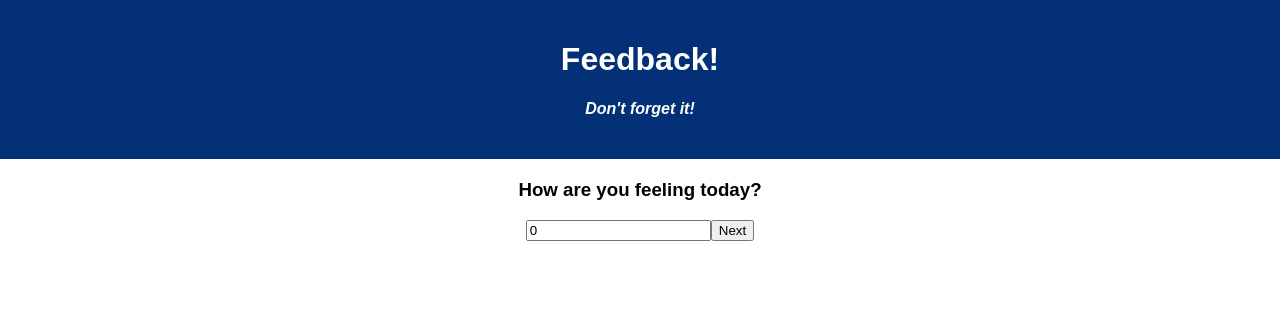
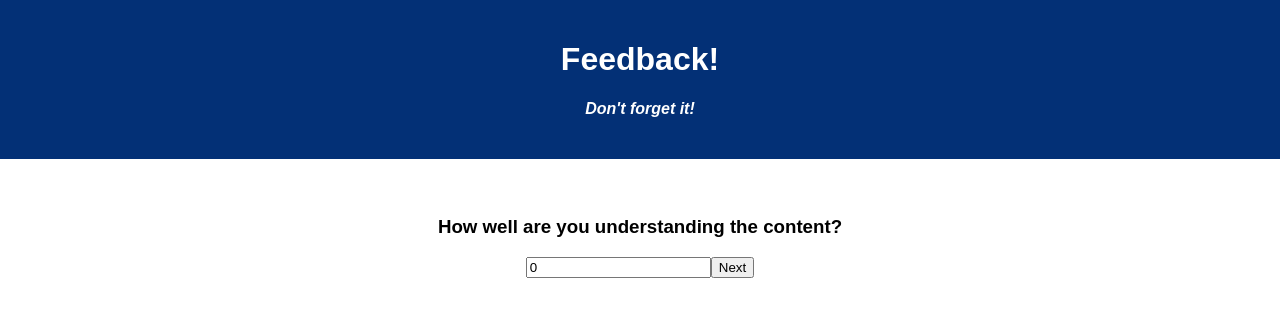
Before and after one commit to Raul17R/weekend-redux-feedback-loop, a React (Create React App) app: page /#/understanding in a window 1280 px wide. Before the commit this address led to /#/. Shown: the top 316 px of the page. Built offline with nearby package versions, Linux system fonts and the light colour scheme.

Commit message:
Switched the header in app.jsx, and added the route for understanding

```diff
--- a/src/components/App/App.jsx
+++ b/src/components/App/App.jsx
@@ -4,6 +4,7 @@ import axios from 'axios';
 import './App.css';
 import Header from '../Header/Header.jsx';
 import Feeling from '../Feeling/Feeling.jsx';
+import Understanding from '../Understanding/Understanding.jsx'
 
 function App() {
 
@@ -11,12 +12,14 @@ function App() {
     <div className='App'>
       <Router>
         <Header />
-        <Feeling />
         <br />
           <div>
-            {/* <Route exact path="/feeling"> */}
-
-            {/* </Route> */}
+            <Route exact path="/">
+              <Feeling />
+            </Route>
+            <Route exact path = "/understanding">
+              <Understanding />
+            </Route>
           </div>
       </Router>
     </div>
--- /dev/null
+++ b/src/components/Understanding/Understanding.jsx
@@ -0,0 +1,22 @@
+import { useSelector, useDispatch } from 'react-redux';
+import { useHistory } from 'react-router-dom';
+
+const understanding = () =>{
+    const history = useHistory();
+    const understanding = useSelector(store => store.understanding);
+    const dispatch = useDispatch();
+
+    const handleChange = (event) =>{
+        dispatch ({type: 'SET_UNDERSTANDING', payload: event.target.value});
+    }
+    return (
+        <>
+            <h3>How well are you understanding the content?</h3>
+            <input value={understanding} onChange={handleChange} className="input" type="number" />
+            <button onClick={() => history.push('/supported')} className='button'>Next</button>
+
+        </>
+    )
+}
+
+export default understanding;
--- a/src/index.js
+++ b/src/index.js
@@ -18,6 +18,15 @@ const feeling = (state = 0, action) =>{
     return state;
 }
 
+const understanding = (state = 0, action) =>{
+    if(action.type === 'SET_UNDERSTANDING'){
+        return action.payload;
+    }else if(action.type === 'CLEAR_ALL'){
+        return '';
+    }
+    return state;
+}
+
 
 
 
@@ -29,6 +38,7 @@ const storeInstance = createStore(
     combineReducers(
         {
             feeling,
+            understanding,
         }
     )
 )
```
